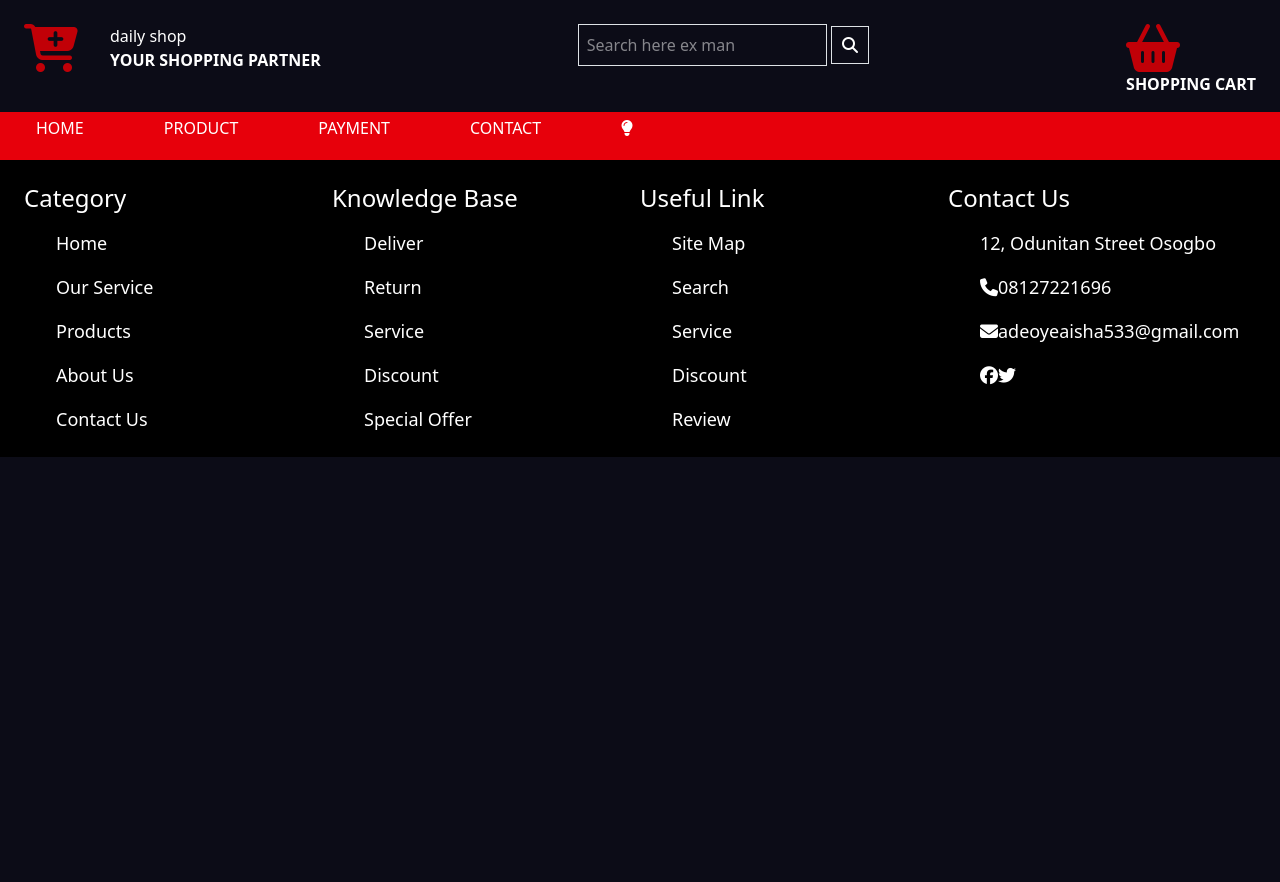
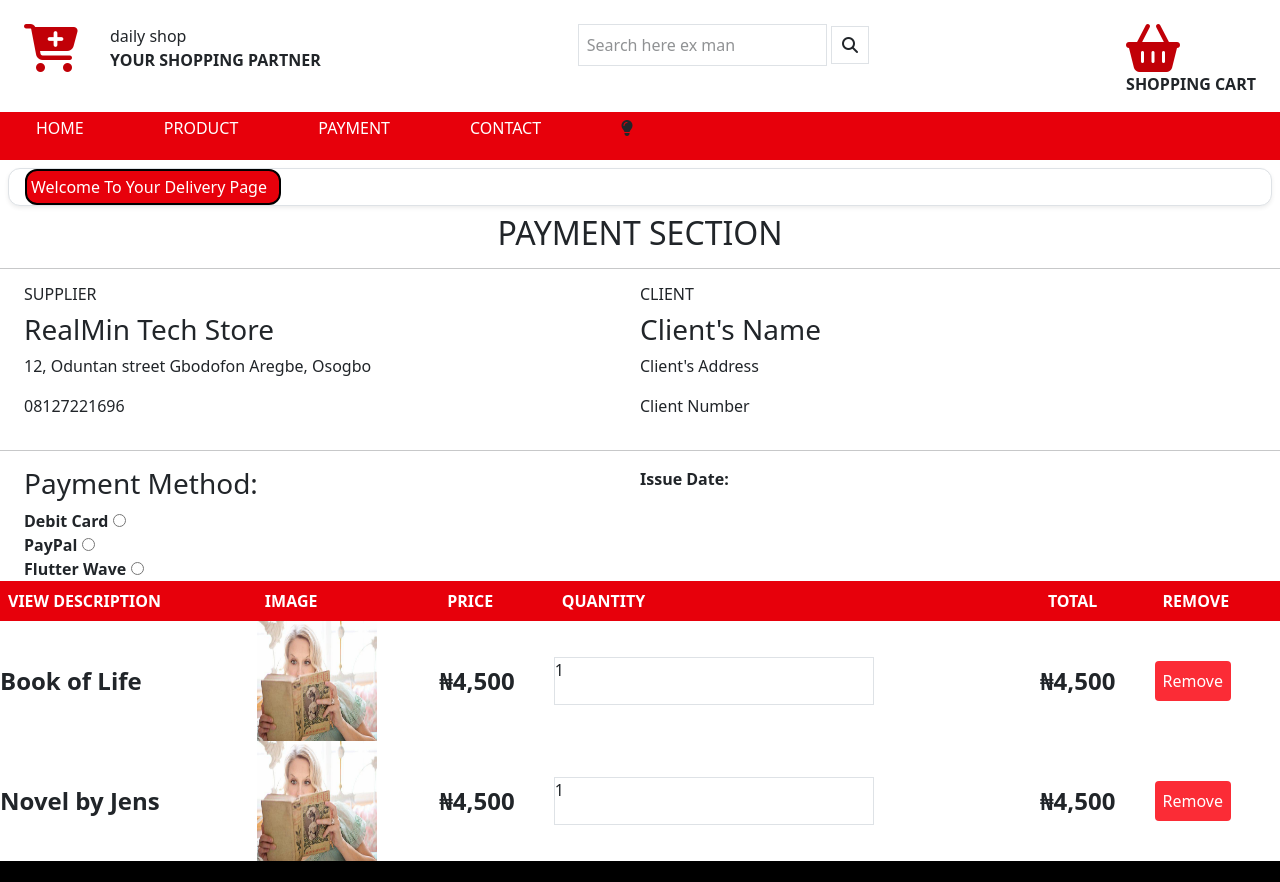
Before and after one commit to Creative-tobi/e-commerce, a plain HTML site: page payment.html in a window 1280 px wide. Shown: the top 882 px of the page. Before the commit the page ends 800 px from the top, so only its background shows below. Drawn offline with nearby package versions, Linux system fonts and the light colour scheme.

Commit message:
First commit

```diff
--- a/payment.html
+++ b/payment.html
@@ -26,7 +26,7 @@
 
     </style>
 </head>
-<body class="dark-mode">
+<body class="white-mode">
 
     <!-- <header class="sticky top-0"> -->
         <div class="block md:flex justify-between mt-4 mx-4">
@@ -93,6 +93,83 @@
 
 
 
+        <div class="w-auto bg-white border m-2 rounded-xl shadow-sm">
+            <div class="bg-red-600 border-2 border-black text-white w-3xs rounded-xl p-1 ml-4">Welcome To Your Delivery Page</div>
+        </div>
+
+        <h2 class="text-center">PAYMENT SECTION</h2>
+        <hr>
+
+        <div class="grid grid-cols-2 mx-4">
+
+          <div>
+            <h6>SUPPLIER</h6>
+            <h3>RealMin Tech Store</h3>
+            <p>12, Oduntan street Gbodofon Aregbe, Osogbo</p>
+            <p>08127221696</p>
+          </div>
+
+          <div>
+            <h6>CLIENT</h6>
+            <h3>Client's Name</h3>
+            <p>Client's Address</p>
+            <p>Client Number</p>
+          </div>
+
+        </div>
+
+        <hr>
+        <div class="grid grid-cols-2 mx-4">
+          <div>
+            <form action="">
+              <h3>Payment Method:</h3>
+              <label for="" class="font-bold">Debit Card</label>
+              <input type="radio" name="Payment method" id=""><br>
+              <label for="" class="font-bold">PayPal</label>
+              <input type="radio" name="Payment method" id=""><br>
+              <label for="" class="font-bold">Flutter Wave</label>
+              <input type="radio" name="Payment method" id="">
+            </form>
+          </div>
+          <p class="font-bold">Issue Date:</p>
+      </div>
+
+      <table class="table-auto w-[100%]">
+        <thead class="bg-red-600 text-white p-2">
+          <tr>
+          <th class="p-2">VIEW DESCRIPTION</th>
+          <th class="p-2">IMAGE</th>
+          <th class="p-2">PRICE</th>
+          <th class="p-2">QUANTITY</th>
+          <th class="p-2">TOTAL</th>
+          <th class="p-2">REMOVE</th>
+        </tr>
+        </thead>
+
+        <tbody>
+          <tr>
+            <td class="font-bold text-2xl">Book of Life</td>
+            <td><img src="./image/reading-4020015__340.jpg.jpeg" alt="" class="h-30 w-30"></td>
+            <td class="font-bold text-2xl">₦4,500</td>
+            <td><div class=" h-12 w-xs bg-white border">1</div></td>
+            <td class="font-bold text-2xl">₦4,500</td>
+            <td><button class="bg-red-500 text-white p-2" style="border-radius: 4px;">Remove</button></td>
+          </tr>
+
+          <tr>
+            <td class="font-bold text-2xl">Novel by Jens</td>
+            <td><img src="./image/reading-4020015__340.jpg.jpeg" alt="" class="h-30 w-30"></td>
+            <td class="font-bold text-2xl">₦4,500</td>
+            <td><div class=" h-12 w-xs bg-white border">1</div></td>
+            <td class="font-bold text-2xl">₦4,500</td>
+            <td><button class="bg-red-500 text-white p-2 " style="border-radius: 4px;">Remove</button></td>
+          </tr>
+        </tbody>
+
+
+      </table>
+
+
 
         <footer class="bg-black text-white">
             <div class="flex pt-4 px-4 justify-between grid grid-cols-2 lg:grid-cols-4">
@@ -149,4 +226,4 @@
             crossorigin="anonymous"
           ></script>
 </body>
-</html>
+</html
```
Also changed, not shown: contact.html (+1 -1 lines), index.html (+2 -2 lines), product.html (+2 -2 lines).
